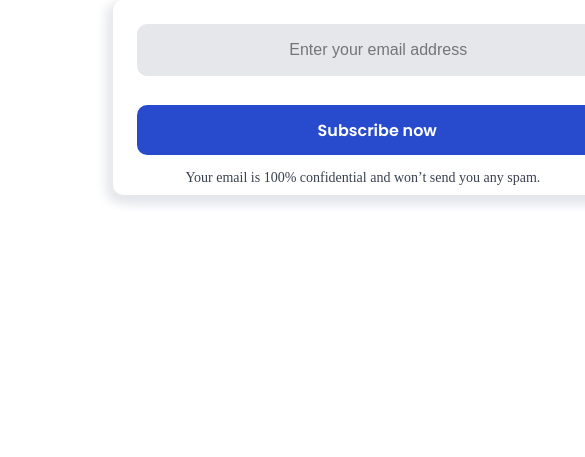
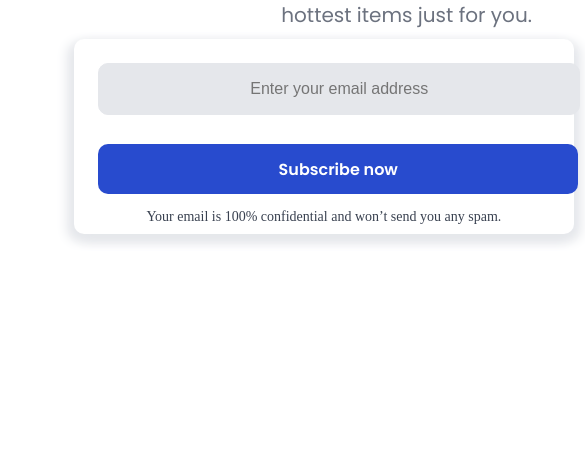
Before and after one commit to vedprakashpanday/Newsletter, a plain HTML site: page index.html in a window 390 px wide. Shown: the part 387-844 px from the top of the page, 585 px wide, since content can reach past the window. Drawn offline with Linux system fonts and the light colour scheme.

Commit message:
Update style.css
adding @media query for responsiveness

```diff
--- a/style.css
+++ b/style.css
@@ -68,3 +68,9 @@ input[type='email']::placeholder{
         font-size: 0.875rem;
         color: #394150;
     }
+
+    @media  (max-width:1280px){
+     .container{
+        margin: 10%;
+     }
+    }
```
